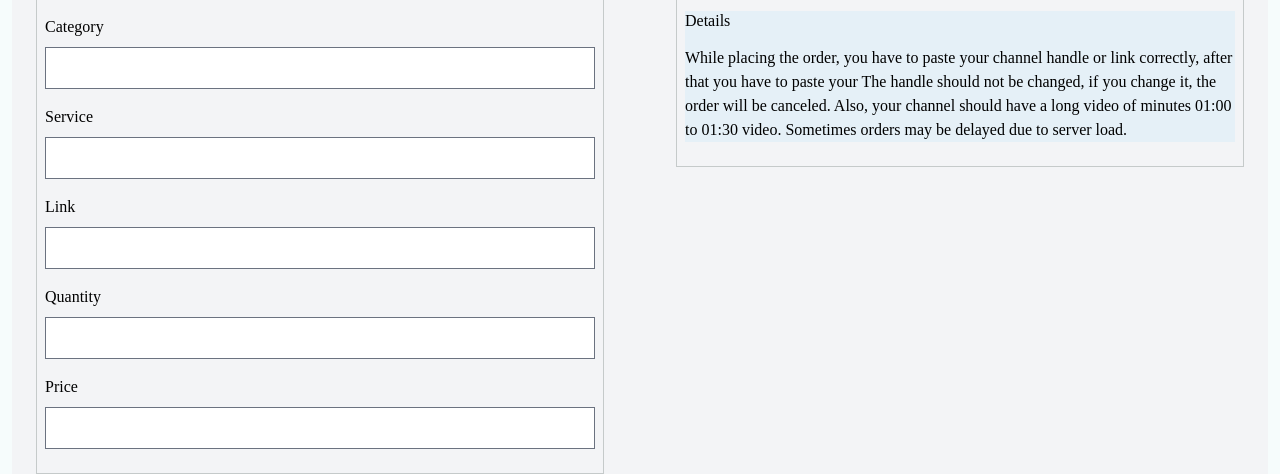
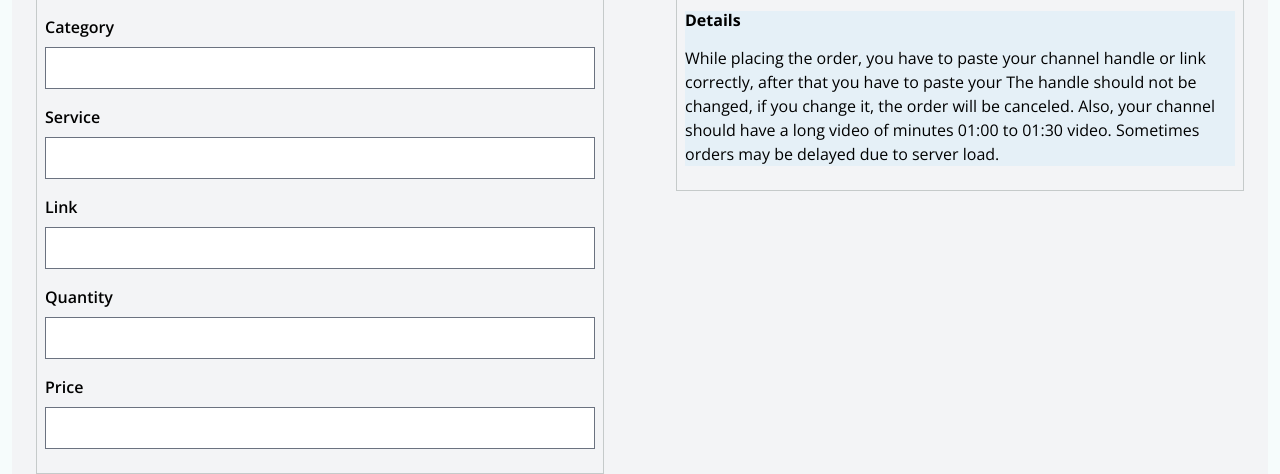
Before and after one commit to Noor-Nabi4/Services, a Laravel app: page /order in a window 1280 px wide. Shown: the part 745-1219 px from the top of the page. Run offline with Laravel 10, Linux system fonts and the light colour scheme; the visitor is signed in with stand-in values (Sample User, id 1); style sheets or scripts are compiled from the project's sources; some libraries are stand-ins or nearby versions; some web fonts are replaced.

Commit message:
order page complete

```diff
--- a/app/Http/Middleware/Authenticate.php
+++ b/app/Http/Middleware/Authenticate.php
@@ -12,6 +12,6 @@ class Authenticate extends Middleware
      */
     protected function redirectTo(Request $request): ?string
     {
-        return $request->expectsJson() ? null : route('login');
+        return $request->expectsJson() ? null : route('welcome');
     }
 }
--- a/public/css/style.css
+++ b/public/css/style.css
@@ -1,4 +1,5 @@
 @import url('https://fonts.cdnfonts.com/css/raleway-5');
+@import url('https://fonts.googleapis.com/css2?family=Open+Sans:wght@400;600&display=swap');
 
 *,
 ::after,
@@ -8,6 +9,9 @@
     border-style: solid;
     border-color: #e5e7eb;
 
+}
+.font-sans{
+    font-family: 'Open Sans', sans-serif;
 }
 
 .m-0-auto {
@@ -399,13 +403,22 @@ footer {
 .order-card-details {
     border: 1px solid #c5caca;
 }
+.order-card label{
+    font-family: 'Open Sans', sans-serif;
+    font-weight: 600;
+}
 
 
 .deatils {
     background-color: #e5f0f7;
 }
 
-.detail-sec {}
+.detail-sec h4{
+    font-family: 'OpenSans-Bold';
+}
+.detail-sec p {
+    font-family: 'Open Sans', sans-serif;
+}
 
 .detail-sec-logo {
     height: 1rem;
--- a/resources/views/Order_Now.blade.php
+++ b/resources/views/Order_Now.blade.php
@@ -204,7 +204,7 @@
                     </div>
                     <div class="mb-3">
                         <div class="">
-                            <div class="deatils">
+                            <div class="deatils detail-sec">
                                 <h4>
                                     Details
                                 </h4>
--- a/routes/web.php
+++ b/routes/web.php
@@ -1,5 +1,6 @@
 <?php
 
+use Illuminate\Support\Facades\Auth;
 use Illuminate\Support\Facades\Route;
 
 /*
@@ -14,6 +15,9 @@ use Illuminate\Support\Facades\Route;
 */
 
 Route::get('/', function () {
+    if(Auth::check()){
+        return redirect('/dashboard');
+    }
     return view('welcome');
 })->name('welcome');
 
@@ -22,8 +26,12 @@ Route::middleware([
     config('jetstream.auth_session'),
     'verified',
 ])->group(function () {
-    Route::get('/dashboard', function () {
-        return view('dashboard');
-    })->name('dashboard');
+    // Route::get('path', 'SomeController@method')
+    Route::view('/dashboard', 'dashboard')->name('dashboard');
+    /* Route::name('dashboard.')->prefix('dashboard')->group(function() {
+
+
+    }); */
+
     Route::view('/order', 'Order_Now')->name('order_now');
 });
```
Also changed, not shown: resources/views/dashboard.blade.php (+42 -0 lines).
